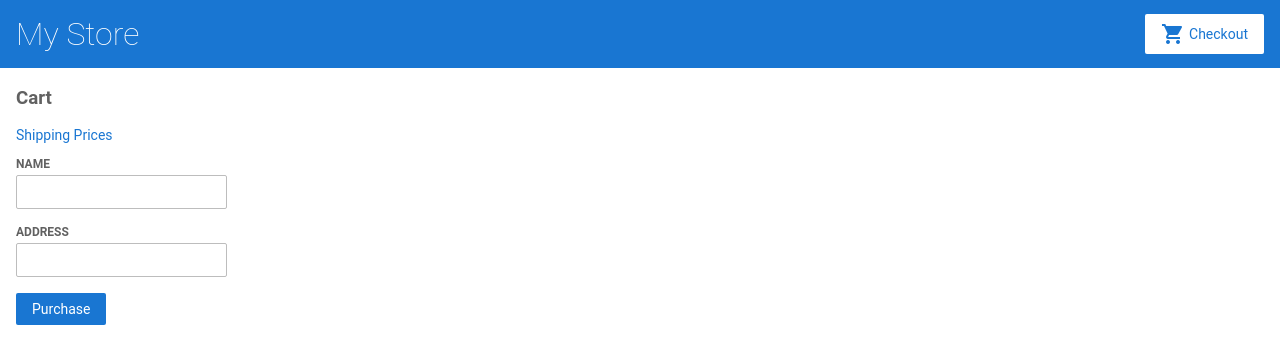
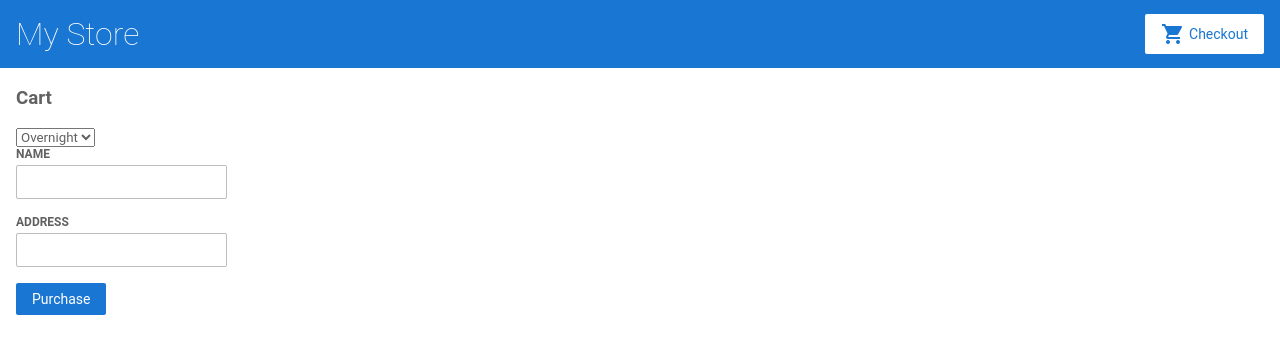
Before and after one commit to Natchaya-Yimtanom/angular-test, an Angular app: page /cart in a window 1280 px wide. Shown: the top 364 px of the page. Built offline with nearby package versions, Linux system fonts and the light colour scheme.

Commit message:
test cart

```diff
--- a/src/app/cart/cart.component.html
+++ b/src/app/cart/cart.component.html
@@ -1,8 +1,12 @@
 <h3>Cart</h3>
 
-<p>
+<!-- <p>
   <a routerLink="/shipping">Shipping Prices</a>
-</p>
+</p> -->
+
+<select type="number" [(ngModel)]="selectedLevel">
+  <option *ngFor="let price of prices" [ngValue]="price">{{price.name}}</option>
+</select>
 
 <div class="cart-item" *ngFor="let item of items">
   <span>{{ item.name }}</span>
--- a/src/app/cart/cart.component.ts
+++ b/src/app/cart/cart.component.ts
@@ -5,20 +5,20 @@ import { FormBuilder } from '@angular/forms';
 @Component({
   selector: 'app-cart',
   templateUrl: './cart.component.html',
-  styleUrls: ['./cart.component.css']
+  styleUrls: ['./cart.component.css'],
 })
 export class CartComponent {
   items = this.cartService.getItems();
 
   checkoutForm = this.formBuilder.group({
     name: '',
-    address: ''
+    address: '',
   });
 
   constructor(
     private cartService: CartService,
-    private formBuilder: FormBuilder,
-  ) { }
+    private formBuilder: FormBuilder
+  ) {}
 
   onSubmit(): void {
     // Process checkout data here
@@ -26,4 +26,12 @@ export class CartComponent {
     console.warn('Your order has been submitted', this.checkoutForm.value);
     this.checkoutForm.reset();
   }
+
+  prices: Array<{ num: number; name: string }> = [
+    { num: 25.99, name: 'Overnight' },
+    { num: 9.99, name: '2-Day' },
+    { num: 2.99, name: 'Postal' },
+  ];
+
+  selectedLevel = this.prices[0];
 }
--- a/src/app/shipping/shipping.component.html
+++ b/src/app/shipping/shipping.component.html
@@ -5,6 +5,6 @@
   <span>{{ shipping.price | currency }}</span>
 </div>
 
-<select type="number" [(ngModel)]="selectedLevel">
+<!-- <select type="number" [(ngModel)]="selectedLevel">
   <option *ngFor="let price of prices" [ngValue]="price">{{price.name}}</option>
-</select>
+</select> -->
--- a/src/app/shipping/shipping.component.ts
+++ b/src/app/shipping/shipping.component.ts
@@ -17,10 +17,4 @@ export class ShippingComponent {
     this.shippingCosts = this.cartService.getShippingPrices();
   }
 
-  prices: Array<{ num: number; name: string }> = [
-    { num: 0, name: 'AA' },
-    { num: 1, name: 'BB' },
-  ];
-
-  selectedLevel = this.prices[0];
 }
```
